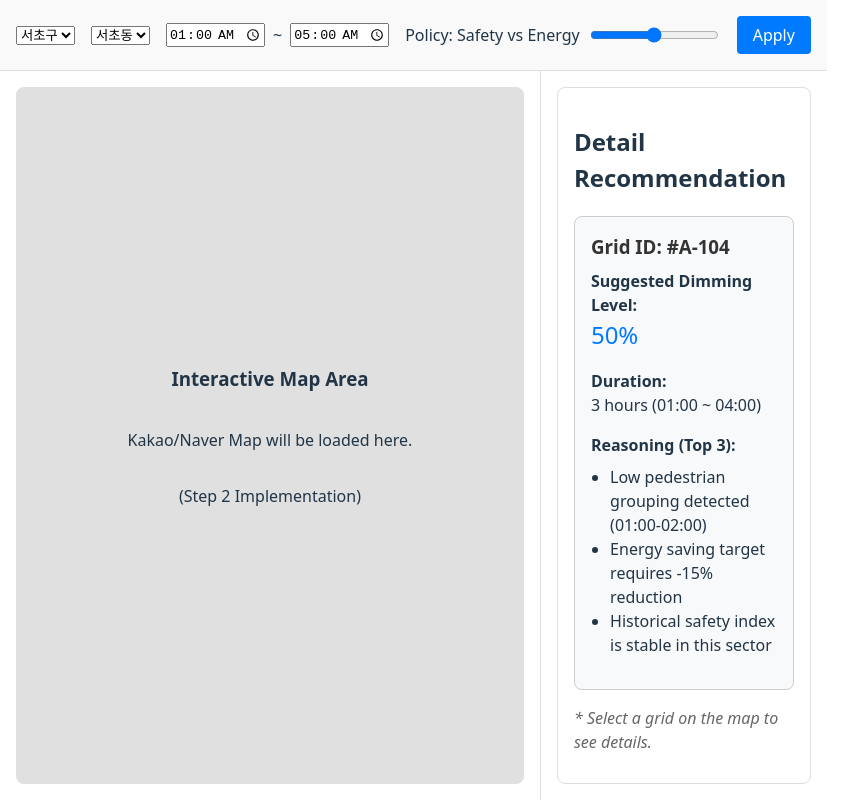
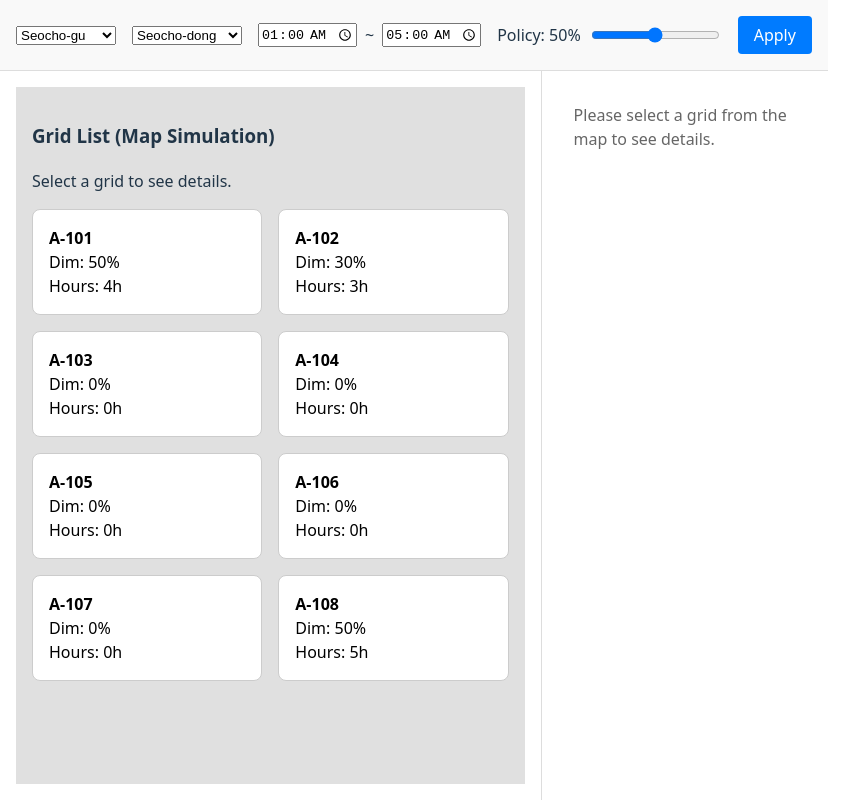
Before and after one commit to yeojin127/seoul-dimming-recommender, a React (Vite) app in the folder frontend/: page / in a window 1280 px wide. Shown: the whole page, without its empty margins (0-859 px from the left). Built offline with nearby package versions, Linux system fonts and the light colour scheme.

Commit message:
feat(ui): MapPage 컴포넌트를 RecoService와 연결

```diff
--- a/frontend/src/components/Filters/FiltersBar.tsx
+++ b/frontend/src/components/Filters/FiltersBar.tsx
@@ -1,48 +1,65 @@
 import React from 'react';
+import type { Area } from '../../types/domain';
 
-export const FiltersBar: React.FC = () => {
+interface FiltersBarProps {
+    areas: Area[];
+    selectedGu: string;
+    selectedDong: string;
+    onGuChange: (gu: string) => void;
+    onDongChange: (dong: string) => void;
+    onApply: (policy: number) => void;
+}
+
+export const FiltersBar: React.FC<FiltersBarProps> = ({
+    areas, selectedGu, selectedDong, onGuChange, onDongChange, onApply
+}) => {
+    const [policy, setPolicy] = React.useState(50);
+
+    const currentArea = areas.find(a => a.gu === selectedGu);
+    const dongs = currentArea ? currentArea.dongs : [];
+
     return (
         <div style={{
-            display: 'flex',
-            gap: '1rem',
-            padding: '1rem',
-            borderBottom: '1px solid #ddd',
-            alignItems: 'center',
-            backgroundColor: '#f9f9f9'
+            display: 'flex', gap: '1rem', padding: '1rem', borderBottom: '1px solid #ddd',
+            alignItems: 'center', backgroundColor: '#f9f9f9'
         }}>
-            {/* Location Selects */}
-            <select defaultValue="seocho">
-                <option value="seocho">서초구</option>
-                <option value="gangnam">강남구</option>
+            {/* Location */}
+            <select value={selectedGu} onChange={e => onGuChange(e.target.value)}>
+                {areas.map(area => (
+                    <option key={area.gu} value={area.gu}>{area.gu}</option>
+                ))}
             </select>
 
-            <select defaultValue="seocho-dong">
-                <option value="seocho-dong">서초동</option>
-                <option value="bangbae-dong">방배동</option>
+            <select value={selectedDong} onChange={e => onDongChange(e.target.value)}>
+                {dongs.map(dong => (
+                    <option key={dong} value={dong}>{dong}</option>
+                ))}
             </select>
 
-            {/* Time Range */}
+            {/* Time Range (Hardcoded for now as per req, but can be props later) */}
             <div style={{ display: 'flex', alignItems: 'center', gap: '0.5rem' }}>
                 <input type="time" defaultValue="01:00" />
                 <span>~</span>
                 <input type="time" defaultValue="05:00" />
             </div>
 
-            {/* Policy Slider */}
+            {/* Policy */}
             <div style={{ display: 'flex', alignItems: 'center', gap: '0.5rem' }}>
-                <label>Policy: Safety vs Energy</label>
-                <input type="range" min="0" max="100" defaultValue="50" />
+                <label>Policy: {policy}%</label>
+                <input
+                    type="range" min="0" max="100" value={policy}
+                    onChange={e => setPolicy(Number(e.target.value))}
+                />
             </div>
 
-            {/* Apply Button */}
-            <button style={{
-                padding: '0.5rem 1rem',
-                backgroundColor: '#007bff',
-                color: 'white',
-                border: 'none',
-                borderRadius: '4px',
-                cursor: 'pointer'
-            }}>
+            {/* Apply */}
+            <button
+                onClick={() => onApply(policy)}
+                style={{
+                    padding: '0.5rem 1rem', backgroundColor: '#007bff', color: 'white',
+                    border: 'none', borderRadius: '4px', cursor: 'pointer'
+                }}
+            >
                 Apply
             </button>
         </div>
--- a/frontend/src/components/Map/MapPlaceholder.tsx
+++ b/frontend/src/components/Map/MapPlaceholder.tsx
@@ -1,20 +1,48 @@
 import React from 'react';
+import type { GridSummary } from '../../types/domain';
 
-export const MapPlaceholder: React.FC = () => {
+interface MapPlaceholderProps {
+    grids: GridSummary[];
+    selectedGridId: string | null;
+    onGridClick: (gridId: string) => void;
+    loading: boolean;
+}
+
+export const MapPlaceholder: React.FC<MapPlaceholderProps> = ({
+    grids, selectedGridId, onGridClick, loading
+}) => {
+    if (loading) {
+        return <div style={{ padding: '2rem', textAlign: 'center' }}>Loading grids...</div>;
+    }
+
     return (
         <div style={{
-            width: '100%',
-            height: '100%',
-            background: '#e0e0e0',
-            display: 'flex',
-            flexDirection: 'column',
-            justifyContent: 'center',
-            alignItems: 'center',
-            borderRadius: '8px'
+            width: '100%', height: '100%', background: '#e0e0e0',
+            padding: '1rem', boxSizing: 'border-box', overflowY: 'auto'
         }}>
-            <h3>Interactive Map Area</h3>
-            <p>Kakao/Naver Map will be loaded here.</p>
-            <p>(Step 2 Implementation)</p>
+            <h3>Grid List (Map Simulation)</h3>
+            <p>Select a grid to see details.</p>
+
+            <div style={{ display: 'grid', gridTemplateColumns: 'repeat(auto-fill, minmax(150px, 1fr))', gap: '1rem' }}>
+                {grids.map(grid => (
+                    <div
+                        key={grid.grid_id}
+                        onClick={() => onGridClick(grid.grid_id)}
+                        style={{
+                            padding: '1rem',
+                            backgroundColor: selectedGridId === grid.grid_id ? '#007bff' : 'white',
+                            color: selectedGridId === grid.grid_id ? 'white' : 'black',
+                            borderRadius: '8px',
+                            cursor: 'pointer',
+                            border: '1px solid #ccc'
+                        }}
+                    >
+                        <strong>{grid.grid_id}</strong>
+                        <div>Dim: {grid.dim_percent}%</div>
+                        <div>Hours: {grid.dim_hours}h</div>
+                    </div>
+                ))}
+            </div>
         </div>
     );
 };
--- a/frontend/src/components/Panel/GridDetailPanel.tsx
+++ b/frontend/src/components/Panel/GridDetailPanel.tsx
@@ -1,49 +1,57 @@
 import React from 'react';
+import type { Recommendation } from '../../types/domain';
 
-export const GridDetailPanel: React.FC = () => {
+interface GridDetailPanelProps {
+    recommendation: Recommendation | null;
+}
+
+export const GridDetailPanel: React.FC<GridDetailPanelProps> = ({ recommendation }) => {
+    if (!recommendation) {
+        return (
+            <div style={{ padding: '1rem', color: '#666' }}>
+                Please select a grid from the map to see details.
+            </div>
+        );
+    }
+
+    const { grid_id, dim_percent, dim_hours, time_window, reasons } = recommendation;
+
     return (
         <div style={{
-            padding: '1rem',
-            border: '1px solid #ddd',
-            borderRadius: '8px',
-            backgroundColor: 'white',
-            height: '100%',
-            boxSizing: 'border-box'
+            padding: '1rem', border: '1px solid #ddd', borderRadius: '8px',
+            backgroundColor: 'white', height: '100%', boxSizing: 'border-box', overflowY: 'auto'
         }}>
             <h2>Detail Recommendation</h2>
 
-            {/* Sample Data Card */}
             <div style={{
-                marginTop: '1rem',
-                padding: '1rem',
-                border: '1px solid #ccc',
-                borderRadius: '8px',
-                background: '#f8f9fa'
+                marginTop: '1rem', padding: '1rem', border: '1px solid #ccc',
+                borderRadius: '8px', background: '#f8f9fa'
             }}>
-                <h3 style={{ margin: '0 0 0.5rem 0', color: '#333' }}>Grid ID: #A-104</h3>
+                <h3 style={{ margin: '0 0 0.5rem 0', color: '#333' }}>Grid ID: #{grid_id}</h3>
 
                 <div style={{ marginBottom: '1rem' }}>
                     <strong>Suggested Dimming Level:</strong>
-                    <div style={{ fontSize: '1.5rem', color: '#007bff' }}>50%</div>
+                    <div style={{ fontSize: '1.5rem', color: '#007bff' }}>{dim_percent}%</div>
                 </div>
 
                 <div style={{ marginBottom: '1rem' }}>
                     <strong>Duration:</strong>
-                    <div>3 hours (01:00 ~ 04:00)</div>
+                    <div>{dim_hours} hours ({time_window.start} ~ {time_window.end})</div>
                 </div>
 
                 <div>
                     <strong>Reasoning (Top 3):</strong>
                     <ul style={{ paddingLeft: '1.2rem', marginTop: '0.5rem' }}>
-                        <li>Low pedestrian grouping detected (01:00-02:00)</li>
-                        <li>Energy saving target requires -15% reduction</li>
-                        <li>Historical safety index is stable in this sector</li>
+                        {reasons.map((reason) => (
+                            <li key={reason.key} style={{ marginBottom: '0.5rem' }}>
+                                <div>
+                                    <strong>{reason.label}</strong> ({reason.direction})
+                                </div>
+                                {reason.evidence && <div style={{ fontSize: '0.85rem', color: '#555' }}>- {reason.evidence}</div>}
+                            </li>
+                        ))}
                     </ul>
                 </div>
-            </div>
-
-            <div style={{ marginTop: '1rem', fontStyle: 'italic', color: '#666' }}>
-                * Select a grid on the map to see details.
             </div>
         </div>
     );
--- a/frontend/src/pages/MapPage/MapPage.tsx
+++ b/frontend/src/pages/MapPage/MapPage.tsx
@@ -1,26 +1,97 @@
-import React from 'react';
+import React, { useEffect, useState } from 'react';
 import { FiltersBar } from '../../components/Filters/FiltersBar';
 import { MapPlaceholder } from '../../components/Map/MapPlaceholder';
 import { GridDetailPanel } from '../../components/Panel/GridDetailPanel';
+import RecoService from '../../services/recoService';
+import type { Area, GridSummary, Recommendation } from '../../types/domain';
 
 export const MapPage: React.FC = () => {
+    // State
+    const [areas, setAreas] = useState<Area[]>([]);
+    const [grids, setGrids] = useState<GridSummary[]>([]);
+    const [selectedGu, setSelectedGu] = useState<string>('');
+    const [selectedDong, setSelectedDong] = useState<string>('');
+
+    const [selectedGridId, setSelectedGridId] = useState<string | null>(null);
+    const [recommendation, setRecommendation] = useState<Recommendation | null>(null);
+
+    const [loadingGrids, setLoadingGrids] = useState<boolean>(false);
+
+    // Initial Data Fetch
+    useEffect(() => {
+        const init = async () => {
+            const areaData = await RecoService.getAreas();
+            setAreas(areaData);
+            if (areaData.length > 0) {
+                setSelectedGu(areaData[0].gu);
+                setSelectedDong(areaData[0].dongs[0]);
+            }
+        };
+        init();
+    }, []);
+
+    // Fetch Grids when filters change (simulated)
+    useEffect(() => {
+        const fetchGrids = async () => {
+            setLoadingGrids(true);
+            // specific params can be passed here based on selectedDong/Gu if needed
+            const gridData = await RecoService.getGridSummaries({
+                timeStart: '01:00', timeEnd: '05:00', policyWeight: 50
+            });
+            setGrids(gridData);
+            setLoadingGrids(false);
+        };
+        fetchGrids();
+    }, [selectedGu, selectedDong]);
+
+    // Handle Grid Selection
+    const handleGridClick = async (gridId: string) => {
+        setSelectedGridId(gridId);
+        // Fetch details
+        const detail = await RecoService.getRecommendationDetail(gridId, {
+            timeStart: '01:00', timeEnd: '05:00', policyWeight: 50
+        });
+        setRecommendation(detail);
+    };
+
+    const handleGuChange = (gu: string) => {
+        setSelectedGu(gu);
+        // Reset dong to first one of new gu
+        const newArea = areas.find(a => a.gu === gu);
+        if (newArea && newArea.dongs.length > 0) {
+            setSelectedDong(newArea.dongs[0]);
+        }
+    };
+
     return (
         <div style={{ height: '100vh', display: 'flex', flexDirection: 'column' }}>
             {/* Top: Filters */}
             <div style={{ flex: '0 0 auto' }}>
-                <FiltersBar />
+                <FiltersBar
+                    areas={areas}
+                    selectedGu={selectedGu}
+                    selectedDong={selectedDong}
+                    onGuChange={handleGuChange}
+                    onDongChange={setSelectedDong}
+                    onApply={(policy) => console.log('Apply policy:', policy)}
+                />
             </div>
 
             {/* Main Content */}
             <div style={{ flex: '1 1 auto', display: 'flex', overflow: 'hidden' }}>
-                {/* Left: Map */}
-                <div style={{ flex: '2 1 0', padding: '1rem' }}>
-                    <MapPlaceholder />
+                {/* Left: Map List */}
+                <div style={{ flex: '2 1 0', padding: '1rem', overflow: 'hidden' }}>
+                    <MapPlaceholder
+                        grids={grids}
+                        selectedGridId={selectedGridId}
+                        onGridClick={handleGridClick}
+                        loading={loadingGrids}
+                    />
                 </div>
 
                 {/* Right: Panel */}
-                <div style={{ flex: '1 1 0', maxWidth: '400px', padding: '1rem', borderLeft: '1px solid #ddd' }}>
-                    <GridDetailPanel />
+                <div style={{ flex: '1 1 0', maxWidth: '400px', padding: '1rem', borderLeft: '1px solid #ddd', overflow: 'hidden' }}>
+                    <GridDetailPanel recommendation={recommendation} />
                 </div>
             </div>
         </div>
```
